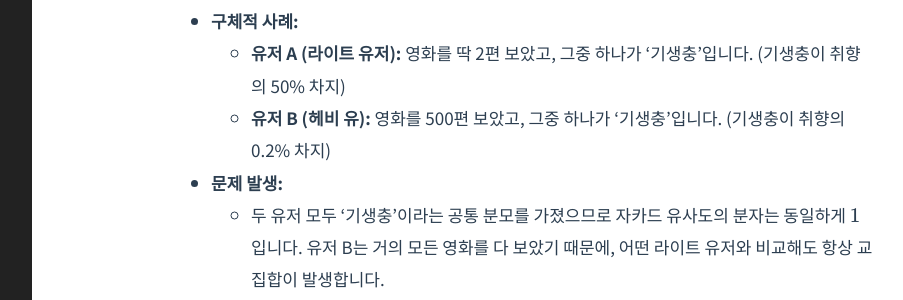
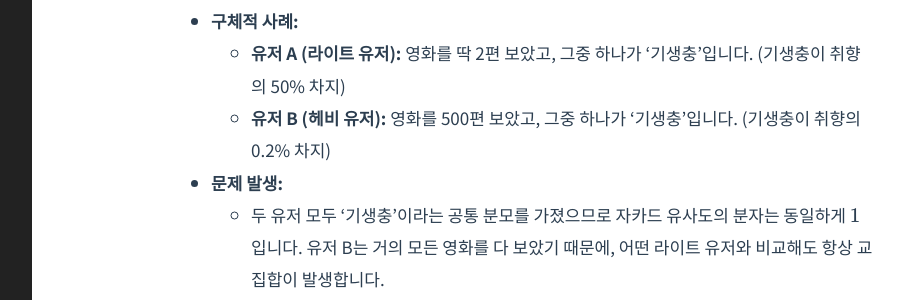
Before and after one commit to Youngjun-CV/Youngjun-CV.github.io, a Jekyll site: the page built from _posts/recommender system/2026-03-20-finding-similar-items.markdown, in a window 1280 px wide and 900 px high, scrolled down 3834 px. Shown: the part 155-455 px from the top of the window, without its empty margins (268-1171 px from the left). Built offline with Jekyll 4.4.1, drawn with Linux system fonts in a browser that asks for light colours; formulas are drawn with MathJax 3.

Commit message:
Update 2026-03-20-finding-similar-items.markdown
fix typo

```diff
--- a/_posts/recommender system/2026-03-20-finding-similar-items.markdown
+++ b/_posts/recommender system/2026-03-20-finding-similar-items.markdown
@@ -106,7 +106,7 @@ $$\rho_{x,y} = \frac{\sum (x_i - \bar{x})(y_i - \bar{y})}{\sqrt{\sum (x_i - \bar
 자카드 유사도는 두 집합이 얼마나 겹치는지만 볼 뿐, 각 유저가 가진 데이터의 **'전체 비중'**은 고려하지 않습니다.
 * **구체적 사례:**
    * **유저 A (라이트 유저):** 영화를 딱 2편 보았고, 그중 하나가 '기생충'입니다. (기생충이 취향의 50% 차지)
-   * **유저 B (헤비 유):** 영화를 500편 보았고, 그중 하나가 '기생충'입니다. (기생충이 취향의 0.2% 차지)
+   * **유저 B (헤비 유저):** 영화를 500편 보았고, 그중 하나가 '기생충'입니다. (기생충이 취향의 0.2% 차지)
 * **문제 발생:**
    * 두 유저 모두 '기생충'이라는 공통 분모를 가졌으므로 자카드 유사도의 분자는 동일하게 $1$ 입니다. 유저 B는 거의 모든 영화를 다 보았기 때문에, 어떤 라이트 유저와 비교해도 항상 교집합이 발생합니다.
 * **결과:**
```
